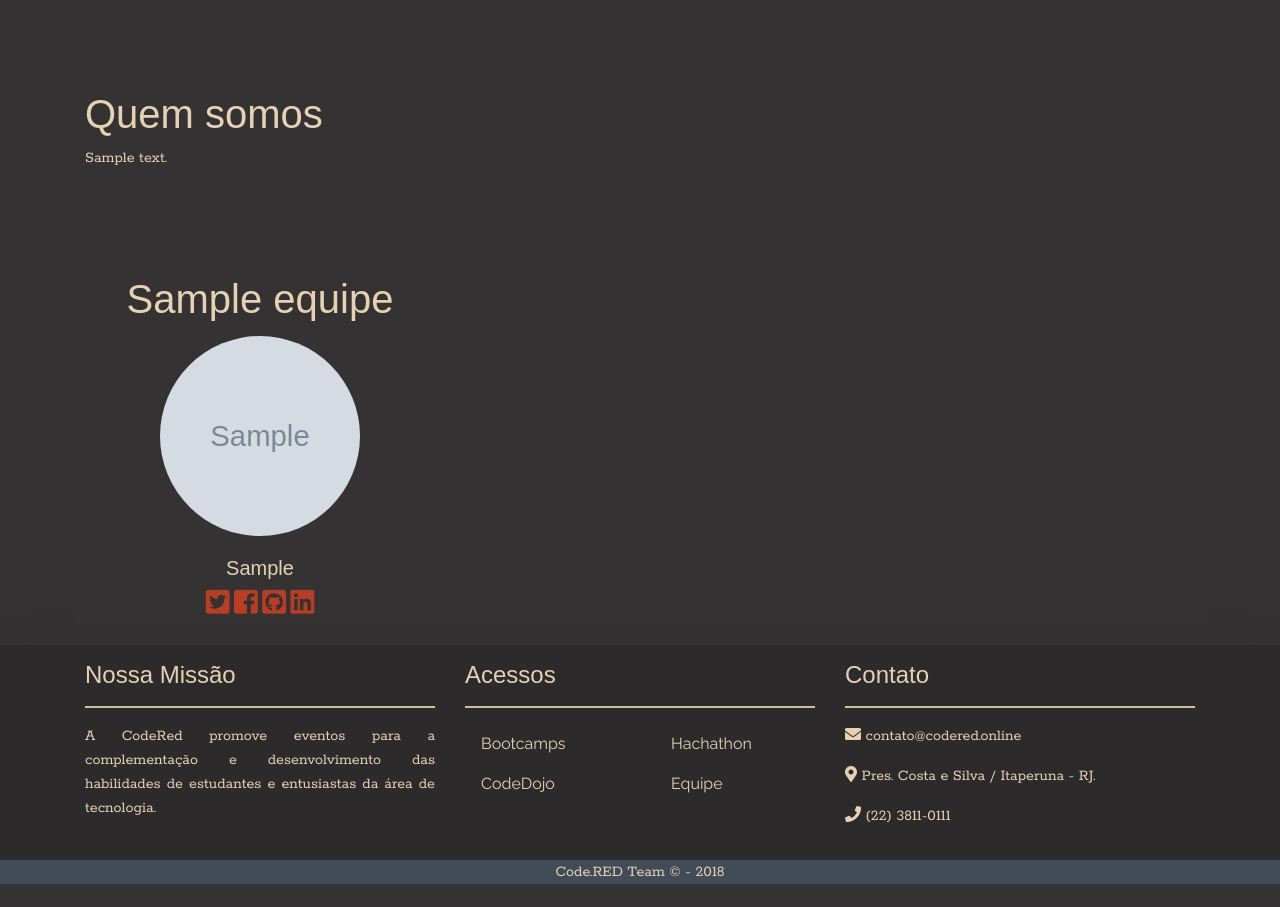
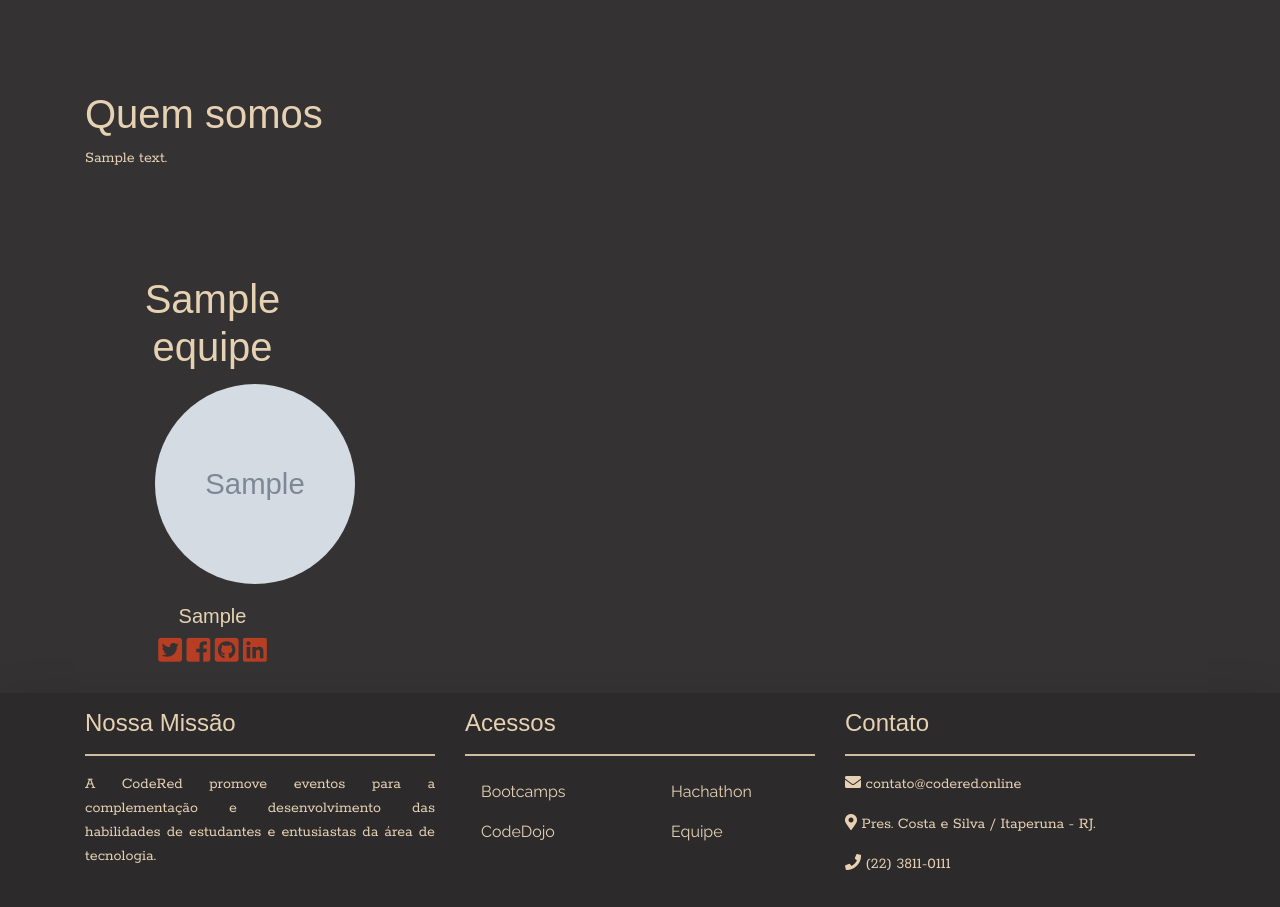
Before and after one commit to pofreire/codered-live, a Django app: page /equipe/ in a window 1280 px wide. Shown: the part 35-942 px from the top of the page. Before the commit the page ends 919 px from the top, so only its background shows below. Run offline with Django 3.2, Linux system fonts and the light colour scheme; tables that the repository leaves empty hold one stand-in row (values such as "Sample post"); grey boxes marked "Sample" are stand-in pictures; some libraries are stand-ins or nearby versions.

Commit message:
participants

```diff
--- a/templates/equipe.html
+++ b/templates/equipe.html
@@ -19,7 +19,7 @@
 
     <div class="row">
         {% for item in integrante%}
-                <div class="col-sm-12 col-md-4 col-xl-4" id="equipe_box">
+                <div class="col-sm-12 col-md-3 col-xl-3" id="equipe_box">
                     <h1 id="integrante_nome">{{item.integrante_nome}}</h1>
 
                     {% if item.integrante_foto %}
```
Also changed, not shown: 1 other file.
